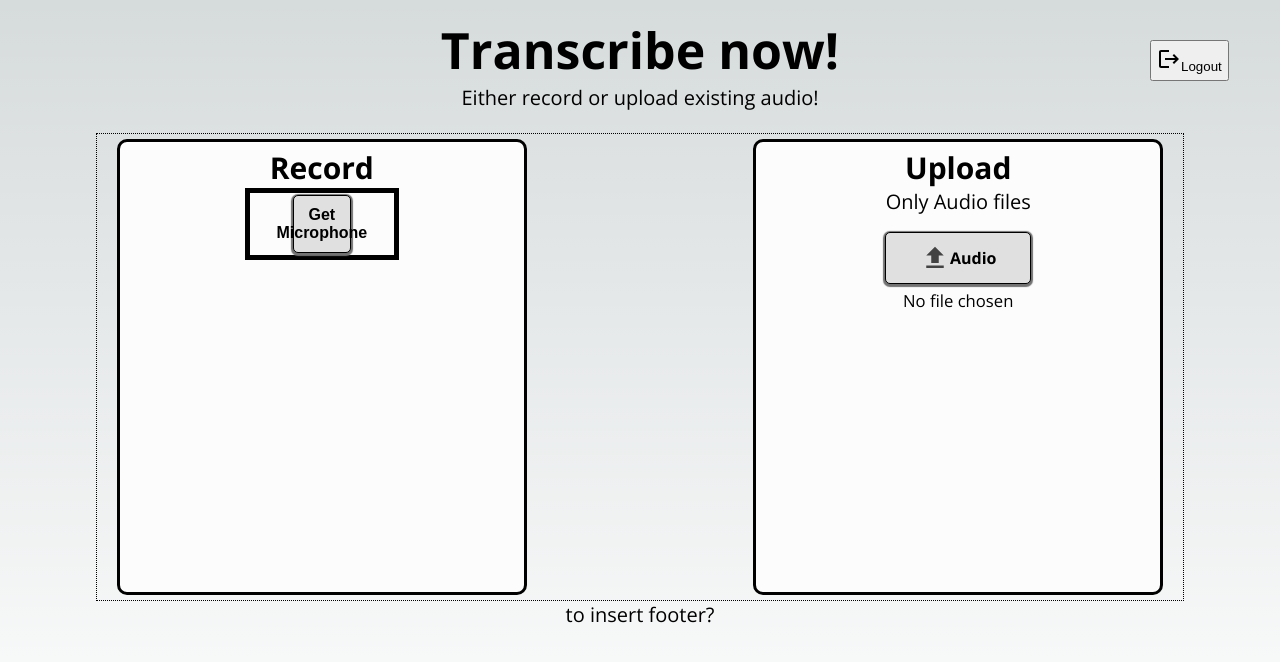
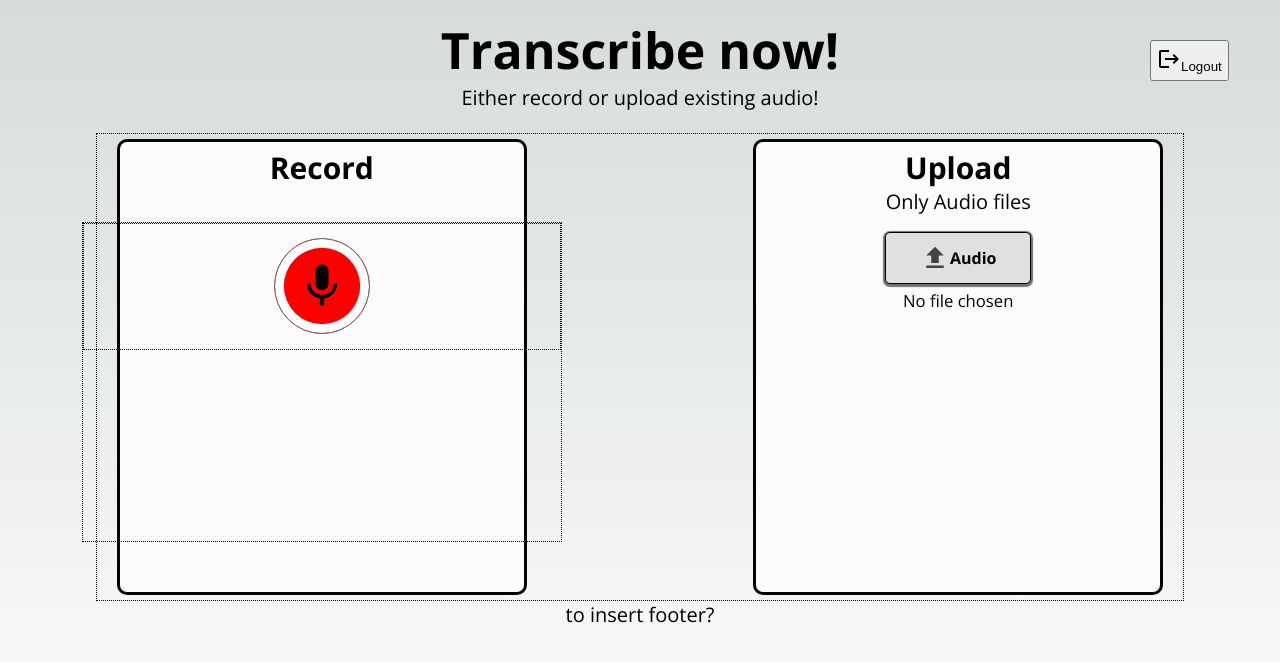
Before and after one commit to cth06-Github/audioService, a Next.js app in the folder frontend/transcript-web/: page /upload in a window 1280 px wide. Shown: the top 662 px of the page. Built offline with nearby package versions, Linux system fonts and the light colour scheme.

Commit message:
record, pause, cont

```diff
--- a/frontend/transcript-web/src/app/components/record.module.css
+++ b/frontend/transcript-web/src/app/components/record.module.css
@@ -1,26 +1,58 @@
-.serviceRecord { /*potential repeat from serviceFiles .label*/
+.serviceRecordMain { /*potential repeat from serviceFiles .label*/
     display: flex; /*flex: essential? for justify-content to work*/
-    align-items: center; /*align in y-direction*/
-    justify-content: center; /*align in x-direction*/
-    border: 5px solid;
+    flex-direction: column;
+    align-items: center; /*align in x-direction*/
+    justify-content: top; /*align in y-direction*/  /*ERRR X OR Y DIRECTION...*/
+    border: 1px dotted;
+    height: 40vh;
+    width: 60vh;
+    margin-top: 7%;
   }
 
-.serviceRecord button { /*potential repeat from serviceFiles .label*/
+.serviceRecordMic, .serviceRecordPlay, .serviceRecordAudio { /*potential repeat from serviceFiles .label*/
+    display: flex; /*flex: essential? for justify-content to work*/
+    flex-direction: row;
+    align-items: center; /*align in y-direction*/
+    justify-content: space-evenly; /*align in x-direction*/
+    border: 1px dotted;
+    height: 40%;
+    width: 100%;
+    margin-bottom: 5%;
+  }
+
+
+.serviceRecordMic button, .serviceRecordPlay button { /*potential repeat from serviceFiles .label*/
+    cursor: pointer; /*from cursor arrow to cursor finger*/
     display: flex;
     flex-direction : row;
     align-items: center; /*align in y-direction*/
     justify-content: center; /*align in x-direction*/
     padding: 10px;
-    border-radius: 5px;
-    margin-top: 2px;
-    margin-bottom: 2px;
+    border-radius: 50%;
+  }
+
+  .serviceRecordMic button { /*potential repeat from serviceFiles .label*/
+    height: 12vh;
+    width: 12vh; /*CANNOT DO CALCULATION??*//*100%; <-- hmm why does it not stretch anymore?*/
     border: 1px solid;
-    color: rgb(0, 0, 0);
-    cursor: pointer; /*from cursor arrow to cursor finger*/
-    background-color: #e0e0e0;
-    width: 40%; /*100%; <-- hmm why does it not stretch anymore?*/
-    font-size: 16px;
-    text-align: center;
-    font-weight: bold;
-    box-shadow: 0px 1px 1px 2px rgb(114, 114, 114);
+    color: rgb(105, 104, 104);
+    background-color: #ff0000;
+    box-shadow: 0px 0px 0px 1.1vh rgb(255, 255, 255) inset;
+    /*^format h-offset v-offset blur spread color |inset|initial|inherit;*/
   }
+
+  .serviceRecordPlay button {
+    height: 8vh;
+    width: 8vh; /*CANNOT DO CALCULATION??*//*100%; <-- hmm why does it not stretch anymore?*/
+    border: none;
+  }
+
+
+  .serviceRecordMic button:active {
+    opacity: 0.5;
+  }
+
+  .serviceRecordMic button:hover {
+    /*background-color: #ff6464;*/
+    transform: scale(1.05);
+  }
--- a/frontend/transcript-web/src/app/components/recordaudio.js
+++ b/frontend/transcript-web/src/app/components/recordaudio.js
@@ -1,22 +1,41 @@
 import { useState, useRef } from "react";
 import styles from "./record.module.css";
+import MicIcon from '@mui/icons-material/Mic';
+import StopCircleOutlinedIcon from '@mui/icons-material/StopCircleOutlined';
+import PlayCircleOutlineIcon from '@mui/icons-material/PlayCircleOutline';
+import PauseCircleOutlineIcon from '@mui/icons-material/PauseCircleOutline';
 
-const AudioRecorder = () => {
-    const mimeType = "audio/webm";
+const AudioRecorder = ({mimeType}) => {
+	// Initialising variables & status code
+
+	const INACTIVE = 0; // no recording taking place
+	const ACTIVE = 1; // recording in progress
+	const PAUSE = 2; // recording paused
+
 
 	const [permission, setPermission] = useState(false);
-
 	const mediaRecorder = useRef(null); // THIS ONE
-
-	const [recordingStatus, setRecordingStatus] = useState("inactive");
-
+	const [recordingStatus, setRecordingStatus] = useState(0);
 	const [stream, setStream] = useState(null);
-
+	const [audioChunks, setAudioChunks] = useState([]); // an array to store parts of the generated recording
 	const [audio, setAudio] = useState(null);
 
-	const [audioChunks, setAudioChunks] = useState([]); // an array to store parts of the generated recording
+	// no more getMicPermission
+	console.log("initial stream: " + stream);
+	console.log("initial audioChunks: " + audioChunks);
+	console.log("initial audio(url): " + audio);
 
-	const getMicrophonePermission = async () => {
+	const startRecording = async () => {
+		if (recordingStatus === ACTIVE) { // pause shouldn't be part of the possible cases
+			alert("Recording in progress");
+			return;
+		}
+
+		// Ask for Permission
+		let hasPermissionAsked = false;
+		let localStream = null;
+
+		if (!permission) { // no permission granted
 			if ("MediaRecorder" in window) { // window object. Check if browser supports MediaRecorder. If yes, we access this MediaRecorder API (to eventually access microphone)
 				try {
 					const mediaStream = await navigator.mediaDevices.getUserMedia({
@@ -25,28 +44,30 @@ const AudioRecorder = () => {
 					}); // returns a promise that resolves successfully if the user permits access to the media.
 					setPermission(true);
 					setStream(mediaStream); // stream state variable = microphone obtained?
+					localStream = mediaStream;
+
+					hasPermissionAsked = true;
+
 				} catch (err) { // executed if user block the microphone
-				alert(err.message); // display text in a dialog box that pops up on the screen
+					alert(err.message + "\nTo record, localhost requires access to microphone."); // display text in a dialog box that pops up on the screen
+					return;
 				}
 			} else {
 				alert("The MediaRecorder API is not supported in your browser.");
 			}
-	};
+		}
 
-	const startRecording = async () => {
-		setRecordingStatus("recording");
-		const media = new MediaRecorder(stream, { type: mimeType }); //creates a new MediaRecorder object that will record a specified MediaStream
+		console.log("stream in Start Record function: " + stream);
+		console.log("localStream in Start Record function: " + localStream);
 
-        console.log("mediaRecorder before media");
-        console.log(mediaRecorder.current);
 
+		const streamToUse = hasPermissionAsked ? localStream : stream;
+		const media = new MediaRecorder(streamToUse, { type: mimeType }); //creates a new MediaRecorder object that will record a specified MediaStream
 		mediaRecorder.current = media;
 
-        console.log("mediaRecorder after media");
-        console.log(mediaRecorder.current);
-
+		// start Recording
 		mediaRecorder.current.start();
-
+		setRecordingStatus(ACTIVE);
 		let localAudioChunks = [];
 
 		mediaRecorder.current.ondataavailable = (event) => {
@@ -57,60 +78,102 @@ const AudioRecorder = () => {
 
 		setAudioChunks(localAudioChunks);
 
-        console.log("audioChunks in Start");
+        console.log("audioChunks in Start Recording (should be previous)");
         console.log(audioChunks);
 	};
 
+	const contRecording = () => {
+		mediaRecorder.current.resume();
+		setRecordingStatus(ACTIVE);
+	}
+
+	const pauseRecording = () => {
+		mediaRecorder.current.pause();
+		setRecordingStatus(PAUSE);
+	};
+
 	const stopRecording = () => {
-		setRecordingStatus("inactive");
+		setRecordingStatus(INACTIVE);
 		mediaRecorder.current.stop();
 
-        console.log("audioChunks in Stop");
-        console.log(audioChunks);
-		mediaRecorder.current.onstop = () => {
-            console.log("still can")
+        //console.log("audioChunks in Stop");
+        //console.log(audioChunks);
+		mediaRecorder.current.onstop = () => { // never execute....hmm.... (if stop() was executed in pause...)
 			const audioBlob = new Blob(audioChunks, { type: mimeType });
-			console.log("still can2")
+			//console.log("audioBlob created: " + audioBlob);
             const audioUrl = URL.createObjectURL(audioBlob);
-            console.log("still can3")
-
 			setAudio(audioUrl);
-            console.log("still can4")
-
 			setAudioChunks([]);
-            console.log("still can5")
 		};
 	};
 
 	return (
 		<div>
-				<div className={styles.serviceRecord}>
-					{!permission ? (
-						<button onClick={getMicrophonePermission} type="button">
-							Get Microphone
+			<div className={styles.serviceRecordMain}>
+
+				{recordingStatus !== INACTIVE ? (
+				<div className={styles.serviceRecordPlay}>
+					<button onClick={stopRecording} type="button">
+						<StopCircleOutlinedIcon style = {{fontSize: "9vh"}}/>
 					</button>
-					) : null}
-					{permission && recordingStatus === "inactive" ? (
-						<button onClick={startRecording} type="button">
-							Start Recording
+					{recordingStatus === ACTIVE ? ( // recording status
+					<button onClick={pauseRecording} type="button">
+						<PauseCircleOutlineIcon style = {{fontSize: "9vh"}}/>
 					</button>
-					) : null}
-					{recordingStatus === "recording" ? (
-						<button onClick={stopRecording} type="button">
-							Stop Recording
+					) : ( // Pause Status
+					<button onClick={contRecording} type="button">
+						<PlayCircleOutlineIcon style = {{fontSize: "9vh"}}/>
 					</button>
+					) }
+				</div>
+				) :
+
+				<div className={styles.serviceRecordMic}>
+					<button onClick={startRecording}>
+						<MicIcon style = {{fontSize: "6.5vh", alignItems: "center", color: "black"}}/>
+					</button>
+				</div>
+				}
+
+				{audio && recordingStatus === INACTIVE ? (
+					<div className={styles.serviceRecordAudio}>
+						<audio src={audio} controls></audio>
+
+						<a download href={audio}>
+							Download
+						</a>
+
+					</div>
 				) : null}
 			</div>
-				{audio ? (
-					<div className="audio-player">
-						<audio src={audio} controls></audio>
-						<a download href={audio}>
-							Download Recording
-						</a>
-					</div>
-				) : null}
 		</div>
 	);
 };
 
 export default AudioRecorder;
+
+	/*const getMicPermission = async () => {
+		if (permission) {
+			alert("Permission already granted");
+			return;
+		}
+
+		if ("MediaRecorder" in window) { // window object. Check if browser supports MediaRecorder. If yes, we access this MediaRecorder API (to eventually access microphone)
+			try {
+				const mediaStream = await navigator.mediaDevices.getUserMedia({
+					audio: true,
+					video: false,
+				}); // returns a promise that resolves successfully if the user permits access to the media.
+				console.log("mediaStream imm. aft.")
+				console.log(mediaStream);
+				setPermission(true);
+				setStream(mediaStream); // stream state variable = microphone obtained?
+				// oh my so it's useState setter functions are async...?
+
+			} catch (err) { // executed if user block the microphone
+				alert(err.message); // display text in a dialog box that pops up on the screen
+			}
+		} else {
+			alert("The MediaRecorder API is not supported in your browser.");
+		}
+	};*/
--- a/frontend/transcript-web/src/app/upload/page.js
+++ b/frontend/transcript-web/src/app/upload/page.js
@@ -74,7 +74,7 @@ export default function Upload() {
         <div className={styles.serviceBox}>
             <div className={styles.serviceStream}>
                 <h2>Record</h2>
-                <AudioRecorder></AudioRecorder>
+                <AudioRecorder mimeType = "audio/webm"></AudioRecorder>
             </div>
 
             <div className={styles.serviceFiles}>
```
Lines whose indentation alone changed are shown as unchanged.
